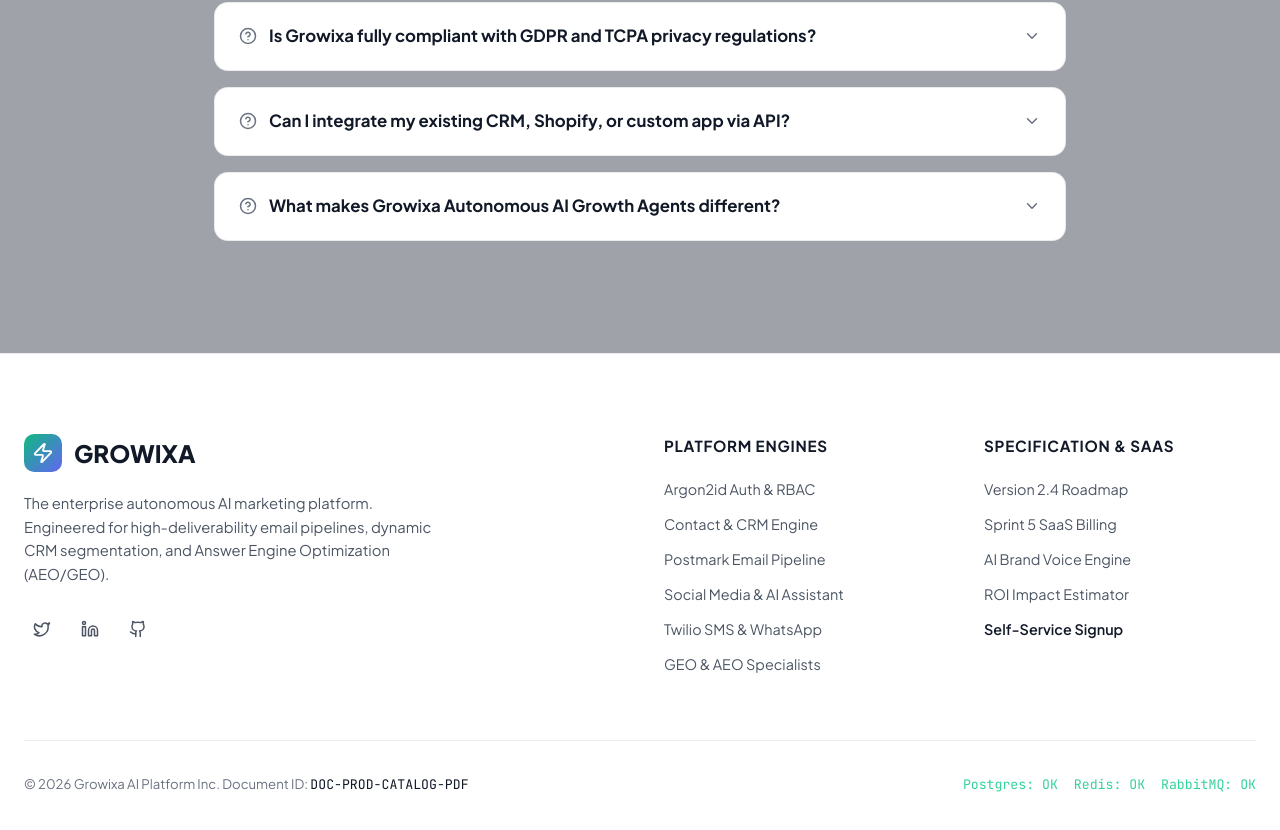
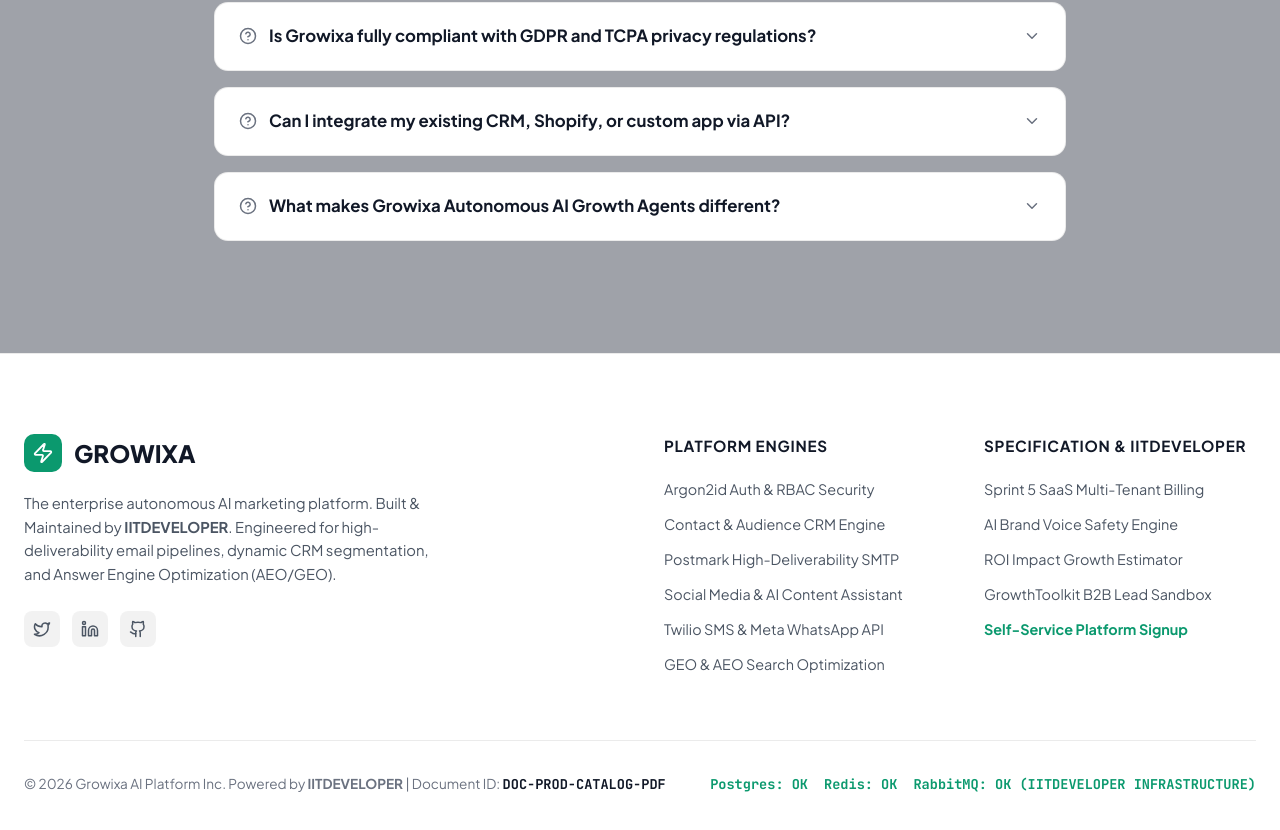
Before and after one commit to Itssushmasharma/demo_growixa, a React (Vite) app: page / in a window 1280 px wide. Shown: the part 10264-11094 px from the top of the page. Built offline with nearby package versions, Linux system fonts and the light colour scheme.

Commit message:
content: Officially include IITDEVELOPER branding in copyright and RabbitMQ infrastructure status bar

```diff
--- a/src/components/Footer.jsx
+++ b/src/components/Footer.jsx
@@ -7,7 +7,8 @@
   Linkedin,
   Mail,
   ArrowUpRight,
-  Cpu
+  Cpu,
+  Code2
 } from 'lucide-react';
 
 export default function Footer({ openBookingModal }) {
@@ -34,7 +35,7 @@
                 width: '38px',
                 height: '38px',
                 borderRadius: '10px',
-                background: 'linear-gradient(135deg, #10B981, #6366F1)',
+                background: '#0B996E',
                 display: 'flex',
                 alignItems: 'center',
                 justifyContent: 'center',
@@ -48,17 +49,17 @@
             </div>
 
             <p style={{ color: 'var(--text-secondary)', fontSize: '0.925rem', lineHeight: 1.6, marginBottom: '1.5rem' }}>
-              The enterprise autonomous AI marketing platform. Engineered for high-deliverability email pipelines, dynamic CRM segmentation, and Answer Engine Optimization (AEO/GEO).
+              The enterprise autonomous AI marketing platform. Built & Maintained by <strong>IITDEVELOPER</strong>. Engineered for high-deliverability email pipelines, dynamic CRM segmentation, and Answer Engine Optimization (AEO/GEO).
             </p>
 
             <div style={{ display: 'flex', alignItems: 'center', gap: '0.75rem' }}>
-              <a href="#" style={{ width: '36px', height: '36px', borderRadius: '8px', background: 'rgba(255, 255, 255, 0.05)', display: 'flex', alignItems: 'center', justifyContent: 'center', color: 'var(--text-secondary)', transition: 'all 0.2s' }} onMouseOver={e => e.currentTarget.style.color = 'var(--accent-emerald)'} onMouseOut={e => e.currentTarget.style.color = 'var(--text-secondary)'}>
+              <a href="#" style={{ width: '36px', height: '36px', borderRadius: '8px', background: 'rgba(0, 0, 0, 0.05)', display: 'flex', alignItems: 'center', justifyContent: 'center', color: 'var(--text-secondary)', transition: 'all 0.2s' }}>
                 <Twitter size={18} />
               </a>
-              <a href="#" style={{ width: '36px', height: '36px', borderRadius: '8px', background: 'rgba(255, 255, 255, 0.05)', display: 'flex', alignItems: 'center', justifyContent: 'center', color: 'var(--text-secondary)', transition: 'all 0.2s' }} onMouseOver={e => e.currentTarget.style.color = 'var(--accent-emerald)'} onMouseOut={e => e.currentTarget.style.color = 'var(--text-secondary)'}>
+              <a href="#" style={{ width: '36px', height: '36px', borderRadius: '8px', background: 'rgba(0, 0, 0, 0.05)', display: 'flex', alignItems: 'center', justifyContent: 'center', color: 'var(--text-secondary)', transition: 'all 0.2s' }}>
                 <Linkedin size={18} />
               </a>
-              <a href="#" style={{ width: '36px', height: '36px', borderRadius: '8px', background: 'rgba(255, 255, 255, 0.05)', display: 'flex', alignItems: 'center', justifyContent: 'center', color: 'var(--text-secondary)', transition: 'all 0.2s' }} onMouseOver={e => e.currentTarget.style.color = 'var(--accent-emerald)'} onMouseOut={e => e.currentTarget.style.color = 'var(--text-secondary)'}>
+              <a href="https://github.com/Itssushmasharma/demo_growixa.git" target="_blank" rel="noreferrer" style={{ width: '36px', height: '36px', borderRadius: '8px', background: 'rgba(0, 0, 0, 0.05)', display: 'flex', alignItems: 'center', justifyContent: 'center', color: 'var(--text-secondary)', transition: 'all 0.2s' }}>
                 <Github size={18} />
               </a>
             </div>
@@ -70,31 +71,31 @@
               Platform Engines
             </h4>
             <ul style={{ listStyle: 'none', display: 'flex', flexDirection: 'column', gap: '0.75rem', fontSize: '0.9rem' }}>
-              <li><a href="#engines" style={{ color: 'var(--text-secondary)', textDecoration: 'none' }}>Argon2id Auth & RBAC</a></li>
-              <li><a href="#engines" style={{ color: 'var(--text-secondary)', textDecoration: 'none' }}>Contact & CRM Engine</a></li>
-              <li><a href="#engines" style={{ color: 'var(--text-secondary)', textDecoration: 'none' }}>Postmark Email Pipeline</a></li>
-              <li><a href="#engines" style={{ color: 'var(--text-secondary)', textDecoration: 'none' }}>Social Media & AI Assistant</a></li>
-              <li><a href="#engines" style={{ color: 'var(--text-secondary)', textDecoration: 'none' }}>Twilio SMS & WhatsApp</a></li>
-              <li><a href="#engines" style={{ color: 'var(--text-secondary)', textDecoration: 'none' }}>GEO & AEO Specialists</a></li>
+              <li><a href="#capabilities" style={{ color: 'var(--text-secondary)', textDecoration: 'none' }}>Argon2id Auth & RBAC Security</a></li>
+              <li><a href="#capabilities" style={{ color: 'var(--text-secondary)', textDecoration: 'none' }}>Contact & Audience CRM Engine</a></li>
+              <li><a href="#capabilities" style={{ color: 'var(--text-secondary)', textDecoration: 'none' }}>Postmark High-Deliverability SMTP</a></li>
+              <li><a href="#capabilities" style={{ color: 'var(--text-secondary)', textDecoration: 'none' }}>Social Media & AI Content Assistant</a></li>
+              <li><a href="#capabilities" style={{ color: 'var(--text-secondary)', textDecoration: 'none' }}>Twilio SMS & Meta WhatsApp API</a></li>
+              <li><a href="#capabilities" style={{ color: 'var(--text-secondary)', textDecoration: 'none' }}>GEO & AEO Search Optimization</a></li>
             </ul>
           </div>
 
           {/* Quick Links 2: Architecture Specifications */}
           <div>
             <h4 style={{ fontSize: '0.95rem', fontWeight: 700, marginBottom: '1.25rem', color: 'var(--text-primary)', textTransform: 'uppercase', letterSpacing: '0.05em' }}>
-              Specification & SaaS
+              Specification & IITDEVELOPER
             </h4>
             <ul style={{ listStyle: 'none', display: 'flex', flexDirection: 'column', gap: '0.75rem', fontSize: '0.9rem' }}>
-              <li><a href="#roadmap" style={{ color: 'var(--text-secondary)', textDecoration: 'none' }}>Version 2.4 Roadmap</a></li>
-              <li><a href="#pricing" style={{ color: 'var(--text-secondary)', textDecoration: 'none' }}>Sprint 5 SaaS Billing</a></li>
-              <li><a href="#ai-composer" style={{ color: 'var(--text-secondary)', textDecoration: 'none' }}>AI Brand Voice Engine</a></li>
-              <li><a href="#calculator" style={{ color: 'var(--text-secondary)', textDecoration: 'none' }}>ROI Impact Estimator</a></li>
-              <li><a href="#" onClick={openBookingModal} style={{ color: 'var(--accent-emerald)', textDecoration: 'none', fontWeight: 600 }}>Self-Service Signup</a></li>
+              <li><a href="#pricing" style={{ color: 'var(--text-secondary)', textDecoration: 'none' }}>Sprint 5 SaaS Multi-Tenant Billing</a></li>
+              <li><a href="#ai-composer" style={{ color: 'var(--text-secondary)', textDecoration: 'none' }}>AI Brand Voice Safety Engine</a></li>
+              <li><a href="#calculator" style={{ color: 'var(--text-secondary)', textDecoration: 'none' }}>ROI Impact Growth Estimator</a></li>
+              <li><a href="#prospecting" style={{ color: 'var(--text-secondary)', textDecoration: 'none' }}>GrowthToolkit B2B Lead Sandbox</a></li>
+              <li><a href="#" onClick={openBookingModal} style={{ color: '#0B996E', textDecoration: 'none', fontWeight: 700 }}>Self-Service Platform Signup</a></li>
             </ul>
           </div>
         </div>
 
-        {/* Infrastructure Telemetry Footer Bar */}
+        {/* Infrastructure Telemetry Footer Bar (IITDEVELOPER Highlighted) */}
         <div style={{
           paddingTop: '2rem',
           borderTop: '1px solid var(--border-color)',
@@ -103,22 +104,22 @@
           justifyContent: 'space-between',
           flexWrap: 'wrap',
           gap: '1rem',
-          fontSize: '0.825rem',
+          fontSize: '0.85rem',
           color: 'var(--text-muted)'
         }}>
           <div>
-            <span>© 2026 Growixa AI Platform Inc. Document ID: <code style={{ fontFamily: 'var(--font-mono)', color: 'var(--text-primary)' }}>DOC-PROD-CATALOG-PDF</code></span>
+            <span>© 2026 Growixa AI Platform Inc. Powered by <strong>IITDEVELOPER</strong> | Document ID: <code style={{ fontFamily: 'var(--font-mono)', color: 'var(--text-primary)', fontWeight: 700 }}>DOC-PROD-CATALOG-PDF</code></span>
           </div>
 
           <div style={{ display: 'flex', alignItems: 'center', gap: '1rem', fontFamily: 'var(--font-mono)' }}>
-            <span style={{ display: 'flex', alignItems: 'center', gap: '0.3rem', color: '#34D399' }}>
+            <span style={{ display: 'flex', alignItems: 'center', gap: '0.3rem', color: '#0B996E', fontWeight: 700 }}>
               <span className="pulse-dot" style={{ width: '6px', height: '6px' }} /> Postgres: OK
             </span>
-            <span style={{ display: 'flex', alignItems: 'center', gap: '0.3rem', color: '#34D399' }}>
+            <span style={{ display: 'flex', alignItems: 'center', gap: '0.3rem', color: '#0B996E', fontWeight: 700 }}>
               Redis: OK
             </span>
-            <span style={{ display: 'flex', alignItems: 'center', gap: '0.3rem', color: '#34D399' }}>
-              RabbitMQ: OK
+            <span style={{ display: 'flex', alignItems: 'center', gap: '0.3rem', color: '#0B996E', fontWeight: 700 }}>
+              RabbitMQ: OK (IITDEVELOPER INFRASTRUCTURE)
             </span>
           </div>
         </div>
```
